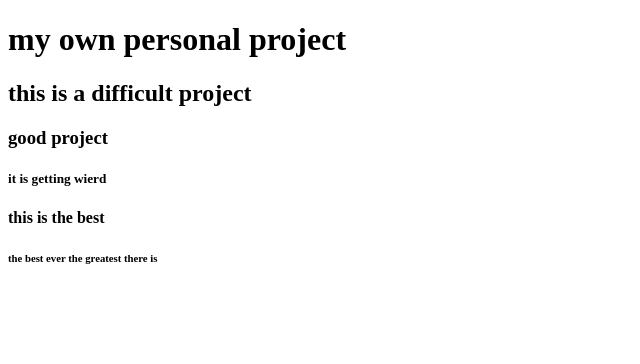
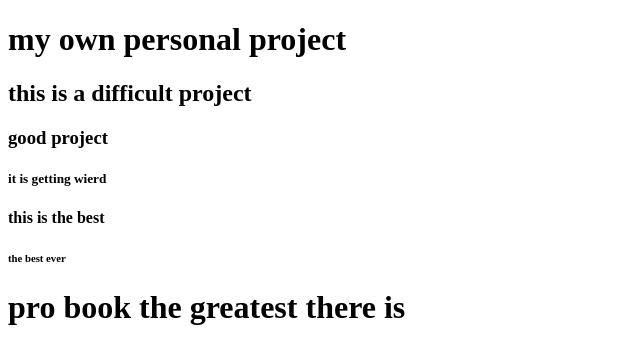
Before and after one commit to justaustinm/seventh-project, a plain HTML site: page index.html in a window 1280 px wide. Shown: the whole page, without its empty margins (0-640 px from the left). Drawn offline with Linux system fonts and the light colour scheme.

Commit message:
pro book

```diff
--- a/index.html
+++ b/index.html
@@ -12,6 +12,7 @@
      <h5>it is getting wierd
      <h4>this is the best
       <h6>the best ever
+       <h1>pro book
        <h8>the greatest there is
     </h2>
   </h1>
```
